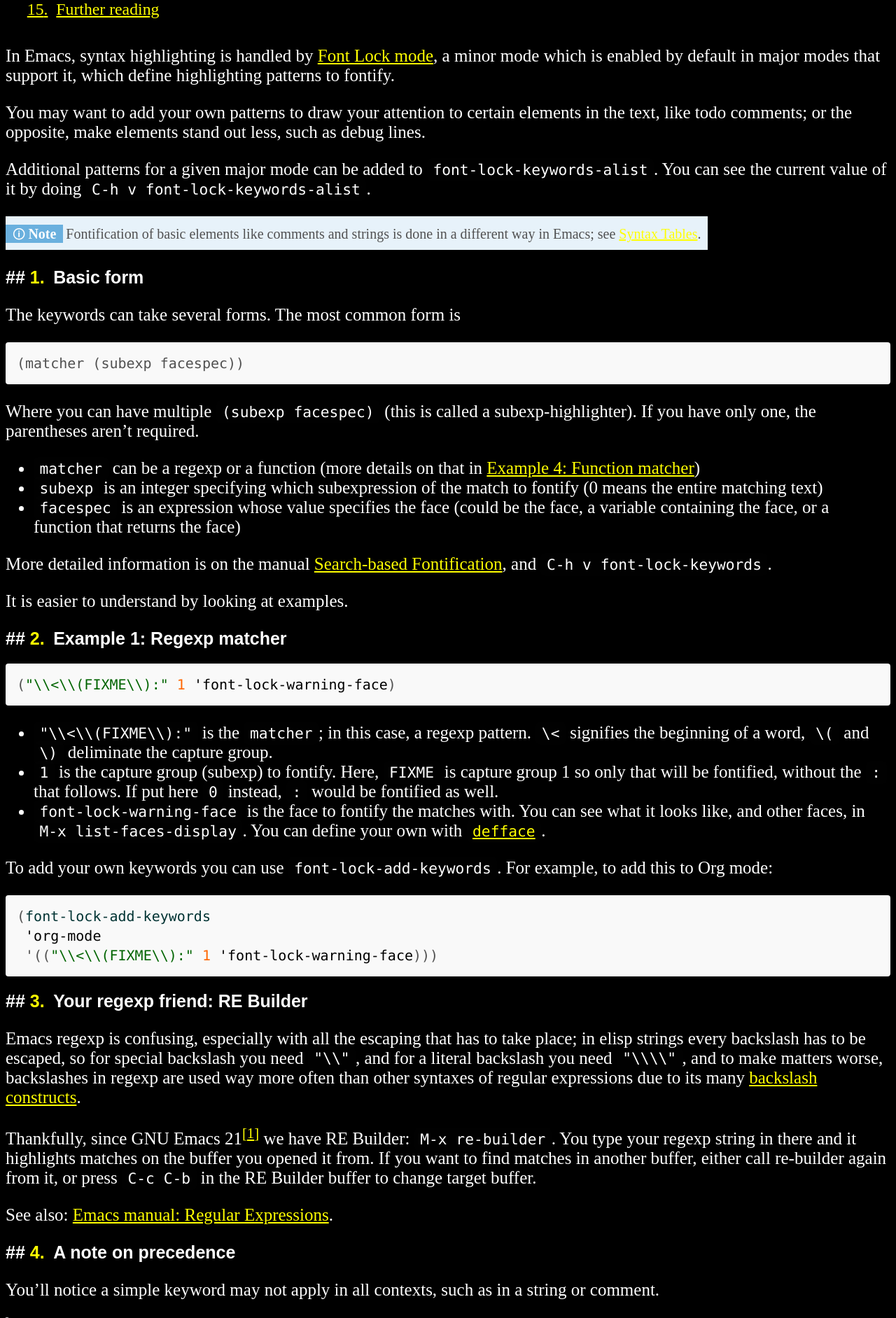
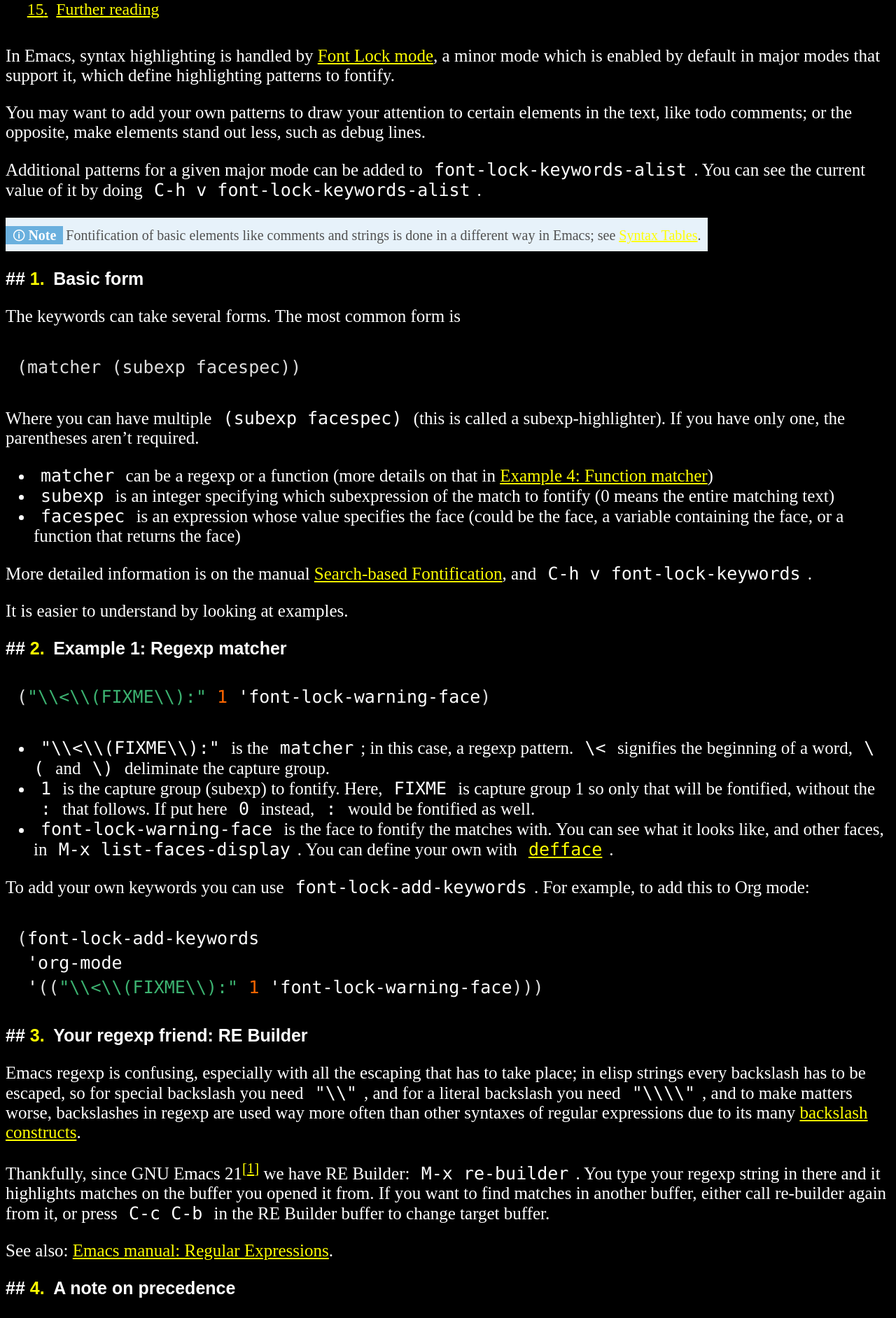
Before and after one commit to plu5/plu5.github.io, a Jekyll site: the page built from _posts/2021-03-12-on-emacs-font-lock.md, in a window 1280 px wide. Shown: the part 625-2508 px from the top of the page at 70% size. Built offline with Jekyll 4.4.1, drawn with Linux system fonts in a browser that asks for light colours.

Commit message:
css: code block readability

```diff
--- a/public/css/irn.css
+++ b/public/css/irn.css
@@ -76,9 +76,6 @@ pre {
   font-family: Consolas, Menlo, Monaco, "Courier New", monospace;
 }
 code {
-  background-color: rgba(27,31,35,0.05);
-  border-radius: 6px;
-  font-size: 85%;
   margin: 0;
   padding: .2em .4em;
 }
@@ -87,13 +84,11 @@ pre {
   margin-top: 0;
   margin-bottom: 1rem;
   padding: 1rem;
-  font-size: 20px;
   line-height: 1.4;
   white-space: pre;
   white-space: pre-wrap;
   word-break: break-all;
   word-wrap: break-word;
-  background-color: #f9f9f9;
 }
 pre code {
   padding: 0;
@@ -105,11 +100,10 @@ pre code {
 /* Pygments via Jekyll */
 .highlight {
   margin-bottom: 1rem;
-  border-radius: 4px;
 }
 .highlight pre {
   margin-bottom: 0;
-  color: #515151;
+  color: #ddd;
 }
 
 /* Gist via GitHub Pages */
--- a/public/css/syntax.css
+++ b/public/css/syntax.css
@@ -1,21 +1,21 @@
 .highlight .hll { background-color: #ffc; }
-.highlight .c { color: #999; } /* Comment */
+.highlight .c { color: #c00; } /* Comment */
 .highlight .err { color: #a00; background-color: #faa } /* Error */
-.highlight .k { color: #069; } /* Keyword */
-.highlight .o { color: #555 } /* Operator */
+.highlight .k { color: #fff; } /* Keyword */
+.highlight .o { color: #fff } /* Operator */
 .highlight .cm { color: #09f; font-style: italic } /* Comment.Multiline */
 .highlight .cp { color: #099 } /* Comment.Preproc */
-.highlight .c1 { color: #999; } /* Comment.Single */
-.highlight .cs { color: #999; } /* Comment.Special */
+.highlight .c1 { color: #c00; } /* Comment.Single */
+.highlight .cs { color: #c00; } /* Comment.Special */
 .highlight .gd { background-color: #fcc; border: 1px solid #c00 } /* Generic.Deleted */
 .highlight .ge { font-style: italic } /* Generic.Emph */
 .highlight .gr { color: #f00 } /* Generic.Error */
-.highlight .gh { color: #030; } /* Generic.Heading */
+.highlight .gh { color: #dfd; } /* Generic.Heading */
 .highlight .gi { background-color: #cfc; border: 1px solid #0c0 } /* Generic.Inserted */
 .highlight .go { color: #aaa } /* Generic.Output */
 .highlight .gp { color: #009; } /* Generic.Prompt */
 .highlight .gs { } /* Generic.Strong */
-.highlight .gu { color: #030; } /* Generic.Subheading */
+.highlight .gu { color: #dfd; } /* Generic.Subheading */
 .highlight .gt { color: #9c6 } /* Generic.Traceback */
 .highlight .kc { color: #069; } /* Keyword.Constant */
 .highlight .kd { color: #069; } /* Keyword.Declaration */
@@ -24,20 +24,23 @@
 .highlight .kr { color: #069; } /* Keyword.Reserved */
 .highlight .kt { color: #078; } /* Keyword.Type */
 .highlight .m { color: #f60 } /* Literal.Number */
-.highlight .s { color: #006400 } /* Literal.String */
+.highlight .s { color: #3cb371 } /* Literal.String */
 .highlight .na { color: #4f9fcf } /* Name.Attribute */
-.highlight .nb { color: #366 } /* Name.Builtin */
+.highlight .nb { color: #b0c4de } /* Name.Builtin */
 .highlight .nc { color: #0a8; } /* Name.Class */
-.highlight .no { color: #360 } /* Name.Constant */
+.highlight .no { color: #fff } /* Name.Constant */
 .highlight .nd { color: #99f } /* Name.Decorator */
 .highlight .ni { color: #999; } /* Name.Entity */
 .highlight .ne { color: #c00; } /* Name.Exception */
-.highlight .nf { color: #c0f } /* Name.Function */
+.highlight .nf { color: #fff } /* Name.Function */
 .highlight .nl { color: #99f } /* Name.Label */
 .highlight .nn { color: #0cf; } /* Name.Namespace */
-.highlight .nt { color: #2f6f9f; } /* Name.Tag */
-.highlight .nv { color: #033 } /* Name.Variable */
-.highlight .ow { color: #000; } /* Operator.Word */
+.highlight .nt { color: #fa8072; } /* Name.Tag */
+/* in elisp far too many things are incorrectly fontified as a
+   variable, so i have to make it blend in not be the proper colour
+   alas */
+.highlight .nv { color: #fff /* #d973f2 */ } /* Name.Variable */
+.highlight .ow { color: #fff; } /* Operator.Word */
 .highlight .w { color: #bbb } /* Text.Whitespace */
 .highlight .mf { color: #f60 } /* Literal.Number.Float */
 .highlight .mh { color: #f60 } /* Literal.Number.Hex */
@@ -46,18 +49,18 @@
 .highlight .sb { color: #c30 } /* Literal.String.Backtick */
 .highlight .sc { color: #c30 } /* Literal.String.Char */
 .highlight .sd { color: #c30; font-style: italic } /* Literal.String.Doc */
-.highlight .s2 { color: #c30 } /* Literal.String.Double */
+.highlight .s2 { color: #3cb371 } /* Literal.String.Double */
 .highlight .se { color: #c30; } /* Literal.String.Escape */
 .highlight .sh { color: #c30 } /* Literal.String.Heredoc */
-.highlight .si { color: #a00 } /* Literal.String.Interpol */
+.highlight .si { color: #fff } /* Literal.String.Interpol */
 .highlight .sx { color: #c30 } /* Literal.String.Other */
 .highlight .sr { color: #3aa } /* Literal.String.Regex */
-.highlight .s1 { color: #c30 } /* Literal.String.Single */
-.highlight .ss { color: #000 } /* Literal.String.Symbol */
+.highlight .s1 { color: #3cb371 } /* Literal.String.Single */
+.highlight .ss { color: #fff } /* Literal.String.Symbol */
 .highlight .bp { color: #366 } /* Name.Builtin.Pseudo */
-.highlight .vc { color: #033 } /* Name.Variable.Class */
-.highlight .vg { color: #033 } /* Name.Variable.Global */
-.highlight .vi { color: #033 } /* Name.Variable.Instance */
+.highlight .vc { color: #dff } /* Name.Variable.Class */
+.highlight .vg { color: #dff } /* Name.Variable.Global */
+.highlight .vi { color: #dff } /* Name.Variable.Instance */
 .highlight .il { color: #f60 } /* Literal.Number.Integer.Long */
 
 .css .o,
```
